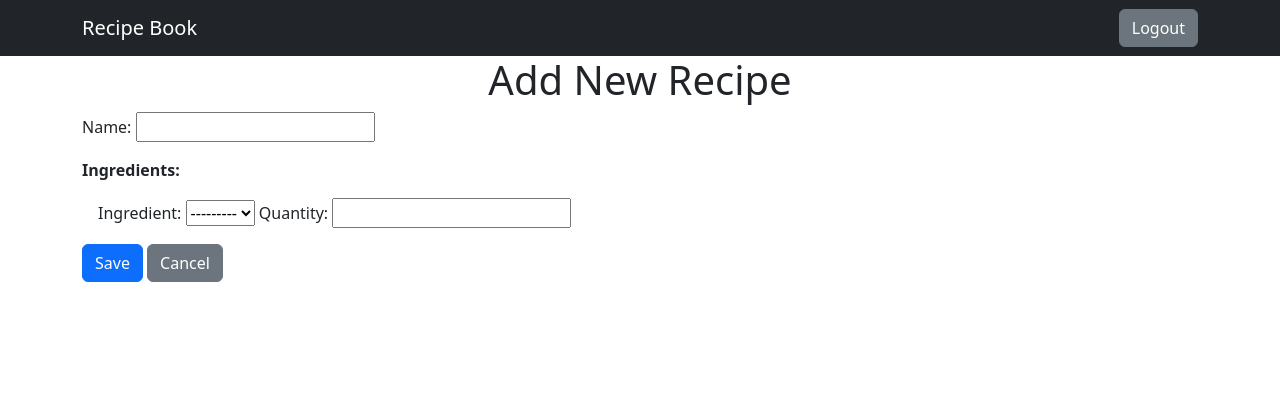
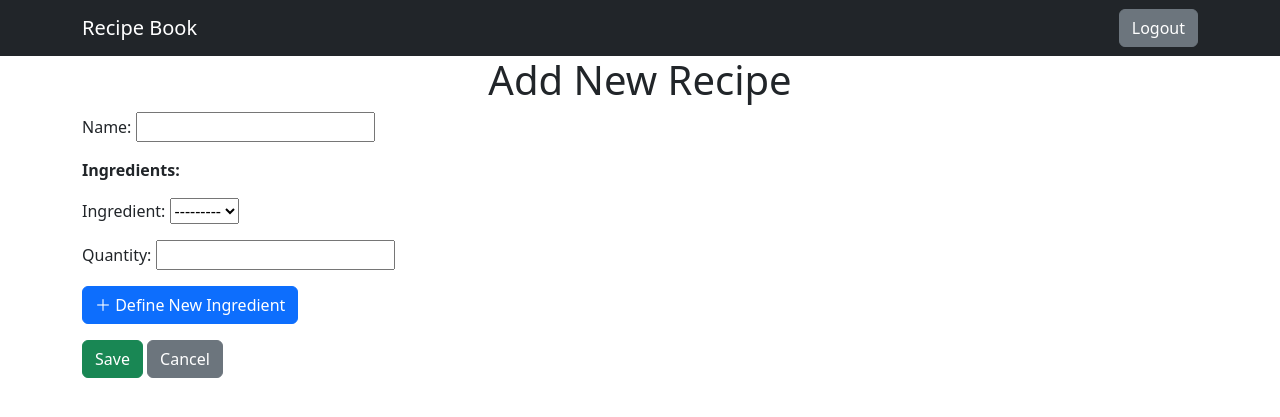
Before and after one commit to danielz83/recipebook-zuniga-bien, a Django app: page /recipe/add/ in a window 1280 px wide. Shown: the top 417 px of the page. Run offline with Django 5.2, Linux system fonts and the light colour scheme; the visitor is signed in with stand-in values (Sample User, id 1); data that the repository does not hold is empty.

Commit message:
Updated template styling

```diff
--- a/recipebook/ledger/templates/ledger/recipe_add.html
+++ b/recipebook/ledger/templates/ledger/recipe_add.html
@@ -6,10 +6,11 @@
     {% csrf_token %}
     {{ form.as_p }}
     <p class="fw-bold"> Ingredients:</p>
-    <div class="m-3">
-        {{ recipe_ingredient_form.as_table }}
+    <div class="my-3">
+        {{ recipe_ingredient_form.as_p }}
+	<a class="btn btn-primary add" href="{% url 'recipe_add_ingredient' %}">Define New Ingredient</a>
     </div>
-    <button class="btn btn-primary" type="submit">Save</button>
+    <button class="btn btn-success" type="submit">Save</button>
     <a class="btn btn-secondary" href="{% url 'recipes_list' %}">Cancel</a>
 </form>
 {% endblock %}
--- a/recipebook/ledger/templates/ledger/recipe_add_image.html
+++ b/recipebook/ledger/templates/ledger/recipe_add_image.html
@@ -5,7 +5,7 @@
 <form method="post" enctype="multipart/form-data">
     {% csrf_token %}
     {{ form.as_p }}
-    <button class="btn btn-primary" type="submit">Save</button>
+    <button class="btn btn-success" type="submit">Save</button>
     <a class="btn btn-secondary" href="{% url 'recipe_detail' pk=recipe.pk %}">Cancel</a>
 </form>
 {% endblock %}
--- a/recipebook/recipebook/templates/base.html
+++ b/recipebook/recipebook/templates/base.html
@@ -8,7 +8,7 @@
 	</style>
     </head>
     <body>
-	<nav class="navbar navbar-expand-lg stickty-top bg-dark d-flex justify-content-between" data-bs-theme="dark">
+	<nav class="navbar navbar-expand-sm stickty-top bg-dark d-flex justify-content-between" data-bs-theme="dark">
 	    <div class="container">
 		    <a class="navbar-brand" href="{% url 'recipes_list' %}"> Recipe Book</a>
 		<div class="nav-item">
```
Also changed, not shown: recipebook/ledger/templates/ledger/recipe_add_ingredient.html (+2 -15 lines).
